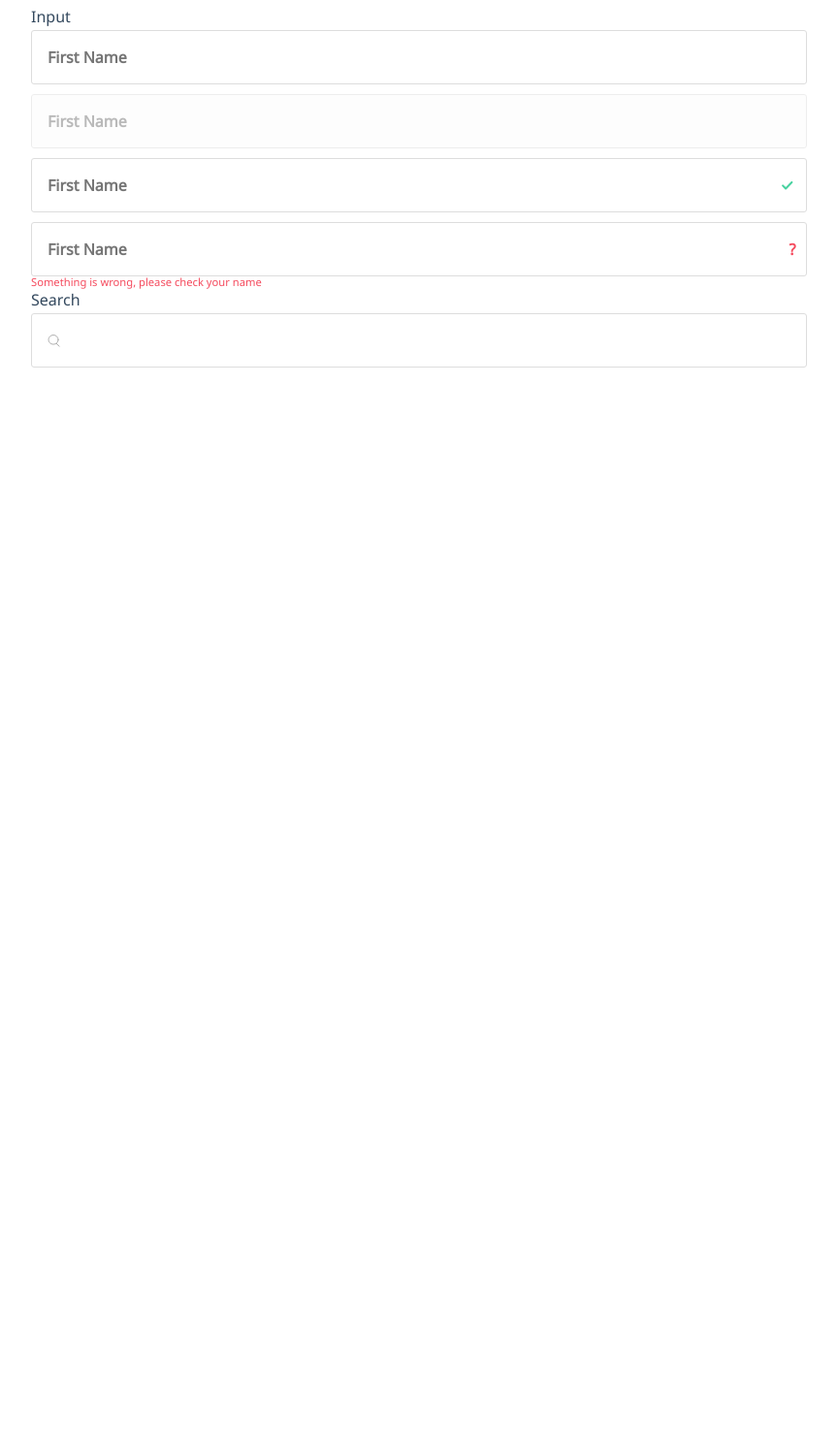
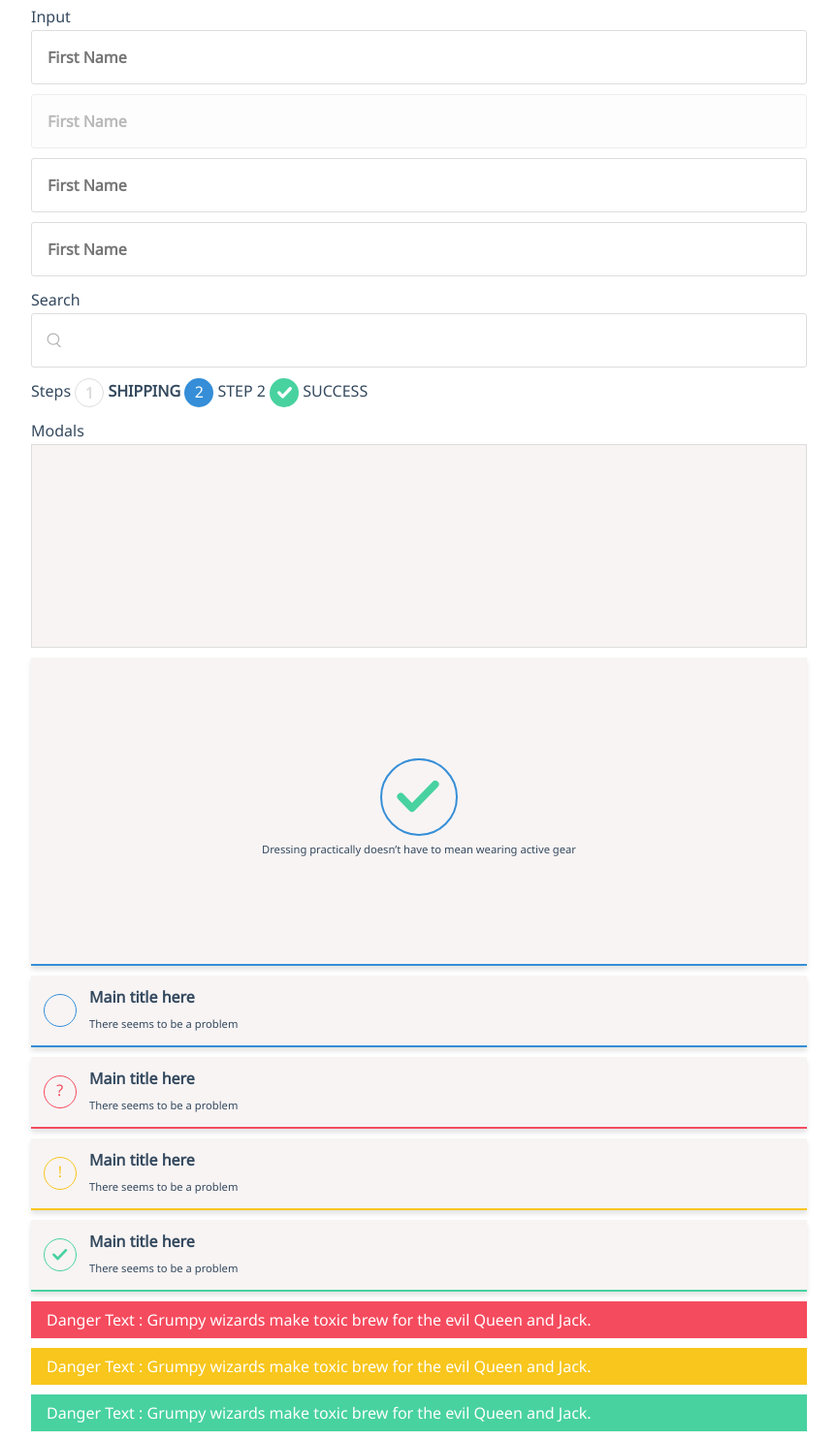
Before and after one commit to oneStep4head/fs-frontend-ht, a plain HTML site: page ht4/index.html in a window 1280 px wide. Shown: the part 1501-2987 px from the top of the page at 97% size, without its empty margins (208-1071 px from the left). Before the commit the page ends 1890 px from the top, so only its background shows below. Drawn offline with Linux system fonts and the light colour scheme.

Commit message:
ht4 steps, modals are in game now ^_^

```diff
--- a/ht4/index.html
+++ b/ht4/index.html
@@ -83,32 +83,88 @@
 			</ul>
 			<ul>Input
 				<li>
-					<label for="" class="label">
-						<input type="text" class="input" placeholder="First Name">
-						<span class="input-checker"></span>
+					<label for="" class="c-label">
+						<input type="text" class="c-input" placeholder="First Name">
+						<span class="c-input-checker"></span>
 					</label>
 				</li>
 				<li>
-					<input disabled class="input" placeholder="First Name" type="text">
+					<input disabled class="c-input" placeholder="First Name" type="text">
 				</li>
 				<li>
-					<label for="" class="label">
-						<input type="text" class="input input_valid-input" placeholder="First Name">
-						<span class="input-checker"></span>
+					<label for="" class="c-label">
+						<input type="text" class="c-input c-input_valid-input" placeholder="First Name">
+						<span class="c-input-checker"></span>
 					</label>
 				</li>
 				<li>
-					<label for="" class="label">
-						<input type="text" class="input input_invalid-input" placeholder="First Name">
-						<span class="input-checker" data-error="Something is wrong, please check your name"></span>
+					<label for="" class="c-label">
+						<input type="text" class="c-input c-input_invalid-input" placeholder="First Name">
+						<span class="c-input-checker" data-error="Something is wrong, please check your name"></span>
 					</label>
 				</li>
 			</ul>
 			<ul>Search
 				<li>
-					<span class="search-field">
-						<input type="text" class="input search">
+					<span class="c-search-field">
+						<input type="text" class="c-input c-search">
 					</span>
+				</li>
+			</ul>
+			<ul>Steps
+				<li class="c-step c-step_active" data-step="1">
+					SHIPPING
+				</li>
+				<li class="c-step c-step_primary" data-step="2">
+					STEP 2
+				</li>
+				<li class="c-step c-step_success" data-step="3">
+					SUCCESS
+				</li>
+			</ul>
+			<ul>Modals
+				<li>
+					<div class="o-modal">
+
+					</div>
+				</li>
+				<li>
+					<div class="o-modal o-modal_theme_notifier">
+						<p class="c-modal-message">Dressing practically doesn’t have to mean wearing active gear</p>
+					</div>
+				</li>
+				<li>
+					<div class="o-modal o-modal_theme_notifier o-modal_theme_small">
+						<h4 class="c-modal-header">Main title here</h4>
+						<p class="c-modal-message c-modal-message_theme_small">There seems to be a problem</p>
+					</div>
+				</li>
+				<li>
+					<div class="o-modal o-modal_theme_notifier o-modal_theme_small o-modal_theme_error">
+						<h4 class="c-modal-header">Main title here</h4>
+						<p class="c-modal-message c-modal-message_theme_small">There seems to be a problem</p>
+					</div>
+				</li>
+				<li>
+					<div class="o-modal o-modal_theme_notifier o-modal_theme_small o-modal_theme_warning">
+						<h4 class="c-modal-header">Main title here</h4>
+						<p class="c-modal-message c-modal-message_theme_small">There seems to be a problem</p>
+					</div>
+				</li>
+				<li>
+					<div class="o-modal o-modal_theme_notifier o-modal_theme_small o-modal_theme_success">
+						<h4 class="c-modal-header">Main title here</h4>
+						<p class="c-modal-message c-modal-message_theme_small">There seems to be a problem</p>
+					</div>
+				</li>
+				<li>
+					<p class="o-modal o-modal_theme_plaine-txt o-modal_theme_plaine-txt-error">Danger Text : Grumpy wizards make toxic brew for the evil Queen and Jack.</p>
+				</li>
+				<li>
+					<p class="o-modal o-modal_theme_plaine-txt o-modal_theme_plaine-txt-warning">Danger Text : Grumpy wizards make toxic brew for the evil Queen and Jack.</p>
+				</li>
+				<li>
+					<p class="o-modal o-modal_theme_plaine-txt o-modal_theme_plaine-txt-success">Danger Text : Grumpy wizards make toxic brew for the evil Queen and Jack.</p>
 				</li>
 			</ul>
 		</div>
--- a/ht4/ui-kit.css
+++ b/ht4/ui-kit.css
@@ -12,12 +12,14 @@
 	--primary-paragraph-color: #222;
 	--hovered-link: #b0b0b0;
 	--border-raduis: 3px;
-	--default-selec-border-color: #ddd;
+	--default-border-color: #ddd;
 	--active-select-border-color: #55acee;
 	--default-btn-txt-color: #fff;
-	--input-border-color: #ddd;
 	--input-placeholder-color: #7c8495;
 	--label-txt-color: #7c8495;
+	--step-txt-color: #ddd;
+	--primary-step-txt-color: #fff;
+	--modal-plain-txt-color: #fff;
 }
 * {
 	margin: 0;
@@ -78,7 +80,7 @@ html, body {
 	color: var(--secondary-color);
 	font-family: var(--font-family-regular);
 	font-weight: bold;
-	border: solid 1px var(--default-selec-border-color);
+	border: solid 1px var(--default-border-color);
 	outline: none;
 	border-radius: var(--border-raduis);
 	-webkit-appearance: none;
@@ -111,7 +113,7 @@ html, body {
 	background-image: url(img/svg/caret-up.svg);
 }
 .c-select:disabled, .c-select:disabled:hover {
-	border-color: var(--default-selec-border-color);
+	border-color: var(--default-border-color);
 }
 .c-b-crumbs > li {
 	display: inline-block;
@@ -192,7 +194,7 @@ input[type="radio"], input[type="checkbox"] {
 	height: 1rem;
 	background-color: var(--light-color);
 	border-radius: 2px;
-	border: 1px solid var(--input-border-color);
+	border: 1px solid var(--default-border-color);
 }
 .c-radio::before {
 	border-radius: 50%;
@@ -242,7 +244,7 @@ input[type="checkbox"]:disabled  + .c-checkbox::before, input[type="checkbox"]:d
 	width: 18px;
 	height: 18px;
 	border-radius: 50%;
-	border: 1px solid var(--input-border-color);
+	border: 1px solid var(--default-border-color);
 	background-color: var(--light-color);
 	left: 0;
 	bottom: 0;
@@ -260,7 +262,7 @@ input[type="checkbox"]:checked + .c-toggler__btn::before {
 }
 /* INPUT
 Сломал глаза, но так и не увидел, почему не работает ::placeholder, походу тайпа где-то :< */
-.label {
+.c-label {
 	width: 100%;
 	position: relative;
 	display: inline-block;
@@ -268,12 +270,12 @@ input[type="checkbox"]:checked + .c-toggler__btn::before {
 	font-weight: bold;
 	color: var(--label-txt-color);
 }
-.input {
+.c-input {
 	width: 100%;
 	display:inline-block;
 	background-color: none;
 	border-radius: 3px;
-	border: 1px solid var(--input-border-color);
+	border: 1px solid var(--default-border-color);
 	padding: 1rem;
 	box-sizing: border-box;
 	outline: none;
@@ -282,26 +284,26 @@ input[type="checkbox"]:checked + .c-toggler__btn::before {
 	font-size: 1rem;
 	color: var(--secondary-color);
 }
-.input:focus {
+.c-input:focus {
 	border-color: var(--primary-color);
 	box-shadow: 0 2px 4px 0 rgba(0, 0, 0, 0.09);
 }
-.input::placeholder, .input::-webkit-input-placeholder, .input::-ms-input-placeholder {
+.c-input::placeholder, .input::-webkit-input-placeholder, .input::-ms-input-placeholder {
 	opacity: 1;
 	color: var(--input-placeholder-color);
 	font-family: var(--font-family-regular);
 	font-weight: normal;
 }
-.input:focus::placeholder, .input:focus::-webkit-input-placeholder, .input:focus::-ms-input-placeholder {
+.c-input:focus::placeholder, .input:focus::-webkit-input-placeholder, .input:focus::-ms-input-placeholder {
 	color: transparent;
 }
-.input:disabled {
+.c-input:disabled {
 	opacity: 0.5;
 	cursor: not-allowed;
 }
-.input-checker {
+.c-input-checker {
 }
-.input + .input-checker::before {
+.c-input + .input-checker::before {
 	content: '';
 	position: absolute;
 	top: 50%;
@@ -310,19 +312,19 @@ input[type="checkbox"]:checked + .c-toggler__btn::before {
 	background-position: center;
 	background-repeat: no-repeat;
 }
-.input_valid-input + .input-checker::before {
+.c-input_valid-input + .input-checker::before {
 	width: 12px;
 	height: 12px;
 	background-image: url(img/icon-input-valid.svg);
 }
-.input_invalid-input {
+.c-input_invalid-input {
 	color: var(--error-color);
 }
-.input_invalid-input + .input-checker::before {
+.c-input_invalid-input + .input-checker::before {
 	content: '?';
 	color: var(--error-color);
 }
-.input_invalid-input + .input-checker::after {
+.c-input_invalid-input + .input-checker::after {
 	position: absolute;
 	content: attr(data-error);
 	bottom: -20px;
@@ -333,16 +335,16 @@ input[type="checkbox"]:checked + .c-toggler__btn::before {
 	font-size: .7rem;
 }
 /*Search*/
-.search-field {
+.c-search-field {
 	width:100%;
 	position: relative;
 	display:inline-block;
 }
-.search-field::before {
+.c-search-field::before {
 	content: '';
 	position:absolute;
-	width: 14px;
-	height: 13px;
+	width: 16px;
+	height: 16px;
 	top: 50%;
 	left: 1.5rem;
 	transform: translate(-50%, -50%);
@@ -350,36 +352,149 @@ input[type="checkbox"]:checked + .c-toggler__btn::before {
 	background-repeat: no-repeat;
 	background-size: 100%;
 }
-
-.search {
+.c-search {
 	padding-left: 42px;
 }
-
-
-
-
-/*
-.i-bascet-svg {
+.c-step {
+	display: inline-block;
+	text-transform: uppercase;
+	list-style-type: none;
+	list-style-position: inside;
+}
+.c-step::before {
+	width: 30px;
+	height: 30px;
+	content: attr(data-step);
+	display: inline-block;
+	color: var(--step-txt-color);
+	text-align: center;
 	vertical-align: middle;
-	width: 2rem;
-	height: 2rem;
-	stroke: var(--default-btn-txt-color);
+	box-sizing: border-box;
+	border-radius: 50%;
+	border: 1px solid var(--default-border-color);
 }
-
-.i-bascet-svg:hover {
-	stroke: var(--secondary-color);
+.c-step_active {
+	font-weight:bold;
 }
-*/
-/*.-icon-btn::after {
+.c-step_primary::before {
+	border: 0;
+	color: var(--primary-step-txt-color);
+	background-color: var(--primary-color);
+}
+.c-step_success::before {
+	content: '';
+	border: 0;
+	background-color: var(--success-color);
+	background-image: url(img/icon-thick-check.svg);
+	background-repeat: no-repeat;
+	background-position: center;
+	background-size: 50%;
+}
+.o-modal {
+	position: relative;
+	background-color: var(--light-color);
+	padding: 6.5rem 11rem ;
+	border: 1px solid var(--default-border-color);
+}
+.o-modal:hover::after {
+	content:'';
+	position: absolute;
+	width: 12px;
+	height: 12px;
+	top: 20px;
+	right: 22px;
+	background-image: url(img/icon-close.svg);
+	background-repeat: no-repeat;
+	background-position: center;
+}
+.o-modal_theme_notifier {
+	border: 0;
+	border-bottom: 2px solid var(--primary-color);
+	box-shadow: 0 4px 5px 0 rgba(0,0,0,.11);
+}
+.o-modal_theme_small {
+	padding: .5rem;
+	padding-left: 3.75rem;
+}
+.o-modal_theme_small::before {
 	content: '';
 	display: block;
 	position: absolute;
-	background-image: url(img/icon-basket.svg);
-	background-size: 100%;
+	top: 50%;
+	left: .8rem;
+	transform: translateY(-50%);
+	width: 2rem;
+	height: 2rem;
+	border-radius: 50%;
+	border: 1px solid var(--primary-color);
+}
+.o-modal_theme_error, .o-modal_theme_error::before {
+	border-color: var(--error-color);
+}
+.o-modal_theme_error::before {
+	content: '?';
+	text-align: center;
+	color: var(--error-color);
+}
+.o-modal_theme_warning, .o-modal_theme_warning::before {
+	border-color: var(--warning-color);
+}
+.o-modal_theme_warning::before {
+	content: '!';
+	text-align: center;
+	color: var(--warning-color);
+}
+.o-modal_theme_success, .o-modal_theme_success::before {
+	border-color: var(--success-color);
+}
+.o-modal_theme_success::before {
+	background-image: url(img/icon-modal-success.svg);
 	background-repeat: no-repeat;
 	background-position: center;
-	width: 1rem;
-	height:1rem;
-	top: 0;
-	right: 0;
-}*/
+	background-size: 50%;
+}
+.c-modal-message {
+	text-align: center;
+	color: var(--secondary-color);
+	font-size: .7rem;
+}
+.c-modal-message::before {
+	display:block;
+	content: '';
+	margin: 0 auto;
+	width: 5rem;
+	height: 5rem;
+	box-sizing: border-box;
+	border: 2px solid var(--primary-color);
+	border-radius: 50%;
+	background-image: url(img/icon-modal-success.svg);
+	background-repeat: no-repeat;
+	background-size: 60%;
+	background-position: center;
+}
+.c-modal-message_theme_small {
+	text-align: left;
+}
+.c-modal-message_theme_small::before {
+	display: none;
+}
+.o-modal_theme_plaine-txt{
+	color: var(--modal-plain-txt-color);
+	padding: 5px 1rem;
+	padding-right: 2.25rem;
+	border:0;
+}
+.o-modal_theme_plaine-txt:hover::after {
+	background-image: url(img/icon-close_white.svg);
+	top: .75rem;
+	right: .75rem;
+}
+.o-modal_theme_plaine-txt-error {
+	background-color: var(--error-color);
+}
+.o-modal_theme_plaine-txt-warning {
+	background-color: var(--warning-color);
+}
+.o-modal_theme_plaine-txt-success {
+	background-color: var(--success-color);
+}
```
Also changed, not shown: ht4/img/icon-close.svg (added), ht4/img/icon-close_white.svg (added), ht4/img/icon-modal-success.svg (added).
